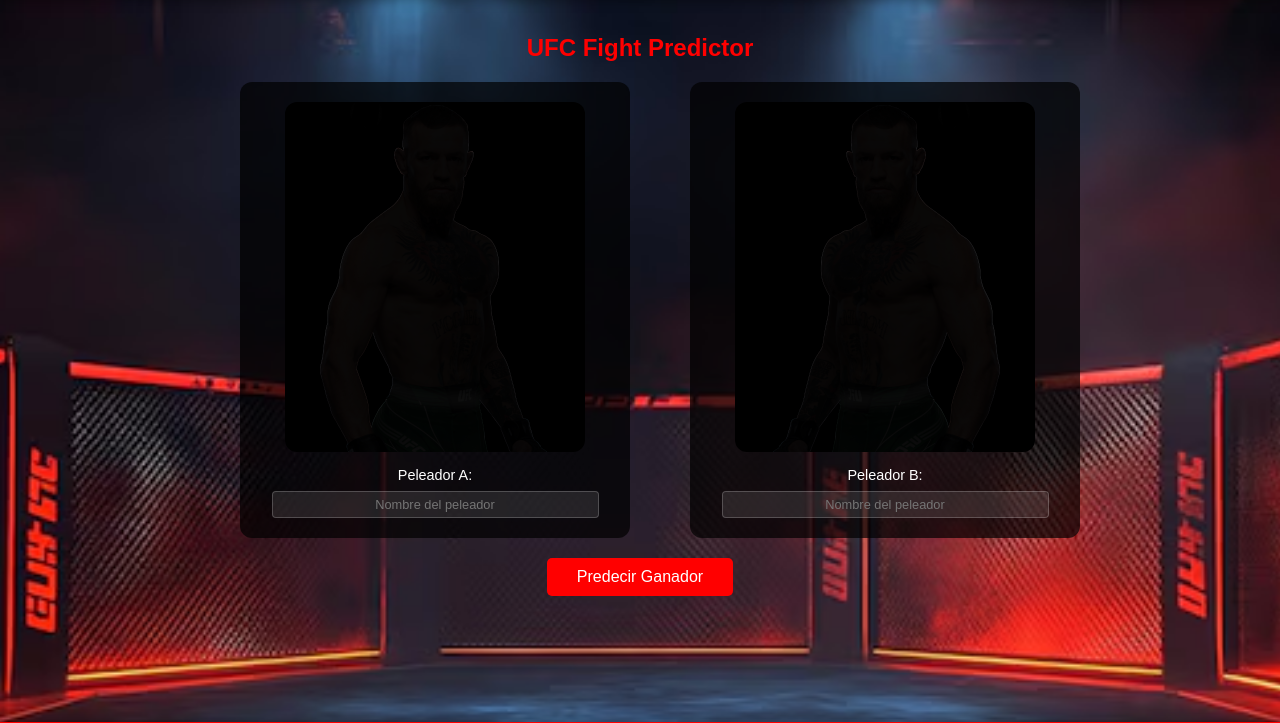
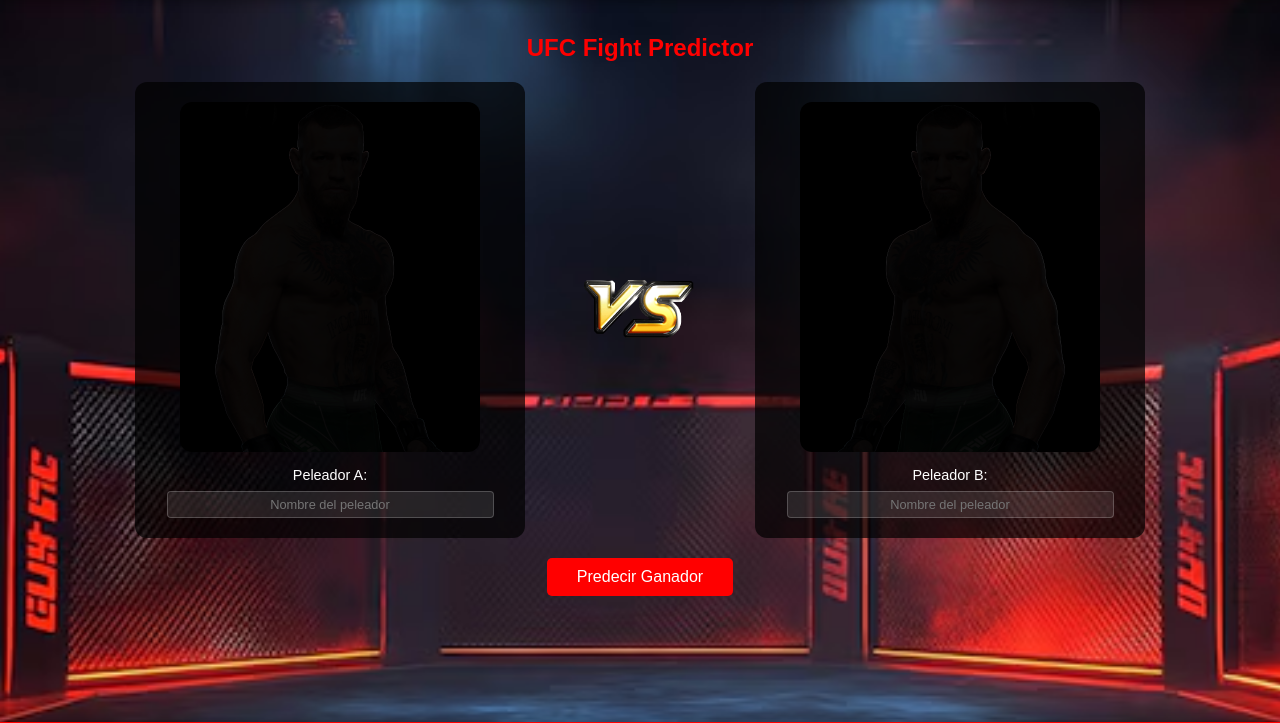
Before and after one commit to UCM-GIDIA-PD1/c2425-R4sw, a FastAPI app: page /p2 in a window 1280 px wide. Shown: the part 72-795 px from the top of the page. Run offline with FastAPI, Linux system fonts and the light colour scheme.

Commit message:
añado gif de VS

```diff
--- a/static/css/style.css
+++ b/static/css/style.css
@@ -380,24 +380,6 @@
     text-align: center;
 }
 
-.vs-box {
-    display: flex;
-    align-items: center;
-    justify-content: center;
-    width: 80px;
-    height: 80px;
-    background: linear-gradient(135deg, #ff0000, #990000);
-    border-radius: 50%;
-    margin: 0 2rem;
-}
-
-.vs-text {
-    color: white;
-    font-size: 2rem;
-    font-weight: bold;
-    text-shadow: 2px 2px 4px rgba(0,0,0,0.3);
-}
-
 .submit-section {
     text-align: center;
     margin-top: 3rem;
@@ -437,6 +419,10 @@
     margin: 20px auto;
     width: 100%; /* Asegurar que ocupa todo el ancho disponible */
     max-width: 1400px; /* Limitar el ancho máximo */
+
+    display: flex;
+    align-items: center;
+    justify-content: center;
 }
 
 .fighter-card {
@@ -464,10 +450,19 @@
 }
 
 .vs {
-    width: 120px; /* Aumentar el tamaño del contenedor VS */
-    height: 120px;
-    font-size: 2rem; /* Ajustar el tamaño del texto */
+    width: 150px; /* Tamaño del contenedor VS */
+    height: 150px;
+    flex: 0 0 auto;
+    display: flex;
+    align-items: center;
+    justify-content: center;
+    margin: 0 10px;
+    color: white;
+    font-weight: bold;
+    font-size: 1.2rem;
+    border-radius: 50%;
 }
+
 
 .vs-img {
     width: 100%;
--- a/templates/modelo_P2.html
+++ b/templates/modelo_P2.html
@@ -14,7 +14,7 @@
         <div class="fighters-row">
             <div class="fighter-card">
                 <div class="fighter-image-container">
-                    <img id="img1" src="{{ request.url_for('static', path='images/default.jpg') }}" alt="Peleador A" class="fighter-img">
+                    <img id="img1" src="{{ request.url_for('static', path='img/peleador_default.png') }}" alt="Peleador A" class="fighter-img">
                 </div>
                 <div class="fighter-input">
                     <label for="Peleador_A">Peleador A:</label>
@@ -28,7 +28,7 @@
 
             <div class="fighter-card">
                 <div class="fighter-image-container">
-                    <img id="img2" src="{{ request.url_for('static', path='images/default.jpg') }}" alt="Peleador B" class="fighter-img">
+                    <img id="img2" src="{{ request.url_for('static', path='img/peleador_default.png') }}" alt="Peleador B" class="fighter-img">
                 </div>
                 <div class="fighter-input">
                     <label for="Peleador_B">Peleador B:</label>
```
